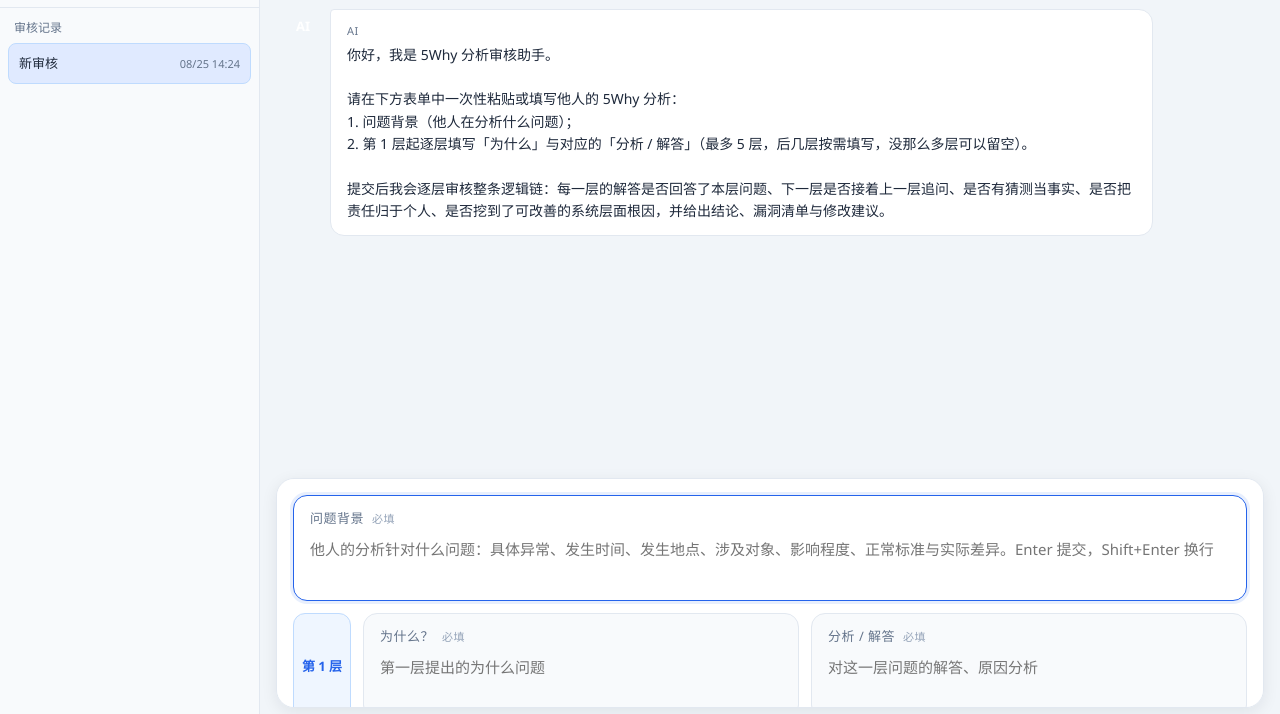
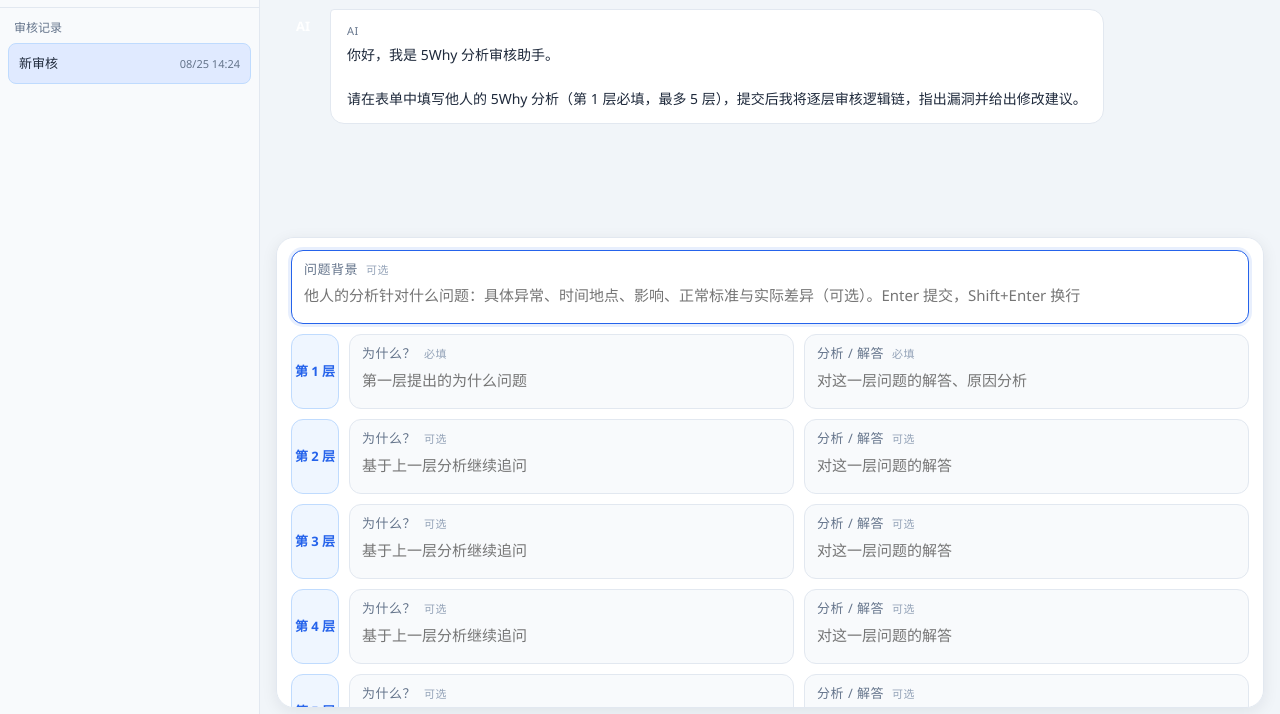
Before and after one commit to Tang060312/5why_check, a plain HTML site: page index.html in a window 1280 px wide. Shown: the part 86-800 px from the top of the page. Drawn offline with Linux system fonts and the light colour scheme.

Commit message:
输入区加大并压缩为单行、背景改为可选、问候语精简

```diff
--- a/app.js
+++ b/app.js
@@ -8,7 +8,7 @@
 
   const SESSIONS_KEY = '5why_check_sessions';
   const CONFIG_KEY = '5why_check_ai_config';
-  const GREETING = '你好，我是 5Why 分析审核助手。\n\n请在下方表单中一次性粘贴或填写他人的 5Why 分析：\n1. 问题背景（他人在分析什么问题）；\n2. 第 1 层起逐层填写「为什么」与对应的「分析 / 解答」（最多 5 层，后几层按需填写，没那么多层可以留空）。\n\n提交后我会逐层审核整条逻辑链：每一层的解答是否回答了本层问题、下一层是否接着上一层追问、是否有猜测当事实、是否把责任归于个人、是否挖到了可改善的系统层面根因，并给出结论、漏洞清单与修改建议。';
+  const GREETING = '你好，我是 5Why 分析审核助手。\n\n请在表单中填写他人的 5Why 分析（第 1 层必填，最多 5 层），提交后我将逐层审核逻辑链，指出漏洞并给出修改建议。';
   const FALLBACK_PROMPT = '你是一位5Why分析审核专家，请审核用户提交的5Why分析链条是否存在逻辑漏洞，并给出修改建议。';
 
   /* 本地模式：通过本机 server.js 代理调用（读取 server.js 的 AI_CONFIG 与 promt.txt）
@@ -128,7 +128,8 @@
     if (current.title === '新审核') {
       const first = current.messages.find((m) => m.type === 'submission');
       if (first) {
-        current.title = first.background.replace(/\s+/g, ' ').slice(0, 20);
+        const titleSrc = first.background || (first.chain[0] && first.chain[0].q) || '';
+        current.title = titleSrc.replace(/\s+/g, ' ').slice(0, 20);
         $('#session-title').textContent = current.title;
       }
     }
@@ -187,6 +188,7 @@
     const card = document.createElement('div');
     card.className = 'submission';
 
+    if (m.background) {
       const bg = document.createElement('div');
       bg.className = 'sub-bg';
       const bgLabel = document.createElement('div');
@@ -198,6 +200,7 @@
       bg.appendChild(bgLabel);
       bg.appendChild(bgText);
       card.appendChild(bg);
+    }
 
     const chain = document.createElement('div');
     chain.className = 'sub-chain';
@@ -381,9 +384,6 @@
   /* ---------- 表单收集与校验 ---------- */
   function collectSubmission() {
     const background = bgInput.value.trim();
-    if (!background) {
-      return { error: '请先填写「问题背景」。' };
-    }
     const chain = [];
     for (let i = 0; i < layerIds.length; i++) {
       const q = layerIds[i].q.value.trim();
@@ -402,7 +402,7 @@
   }
 
   function submissionToText(background, chain) {
-    let text = `【问题背景】\n${background}\n\n`;
+    let text = background ? `【问题背景】\n${background}\n\n` : '';
     chain.forEach((step, i) => {
       text += `【第 ${i + 1} 层】\n问题：${step.q}\n分析：${step.a}\n\n`;
     });
@@ -522,7 +522,7 @@
   $('#btn-settings-cancel').addEventListener('click', () => $('#settings-modal').classList.add('hidden'));
   const autoResize = (el) => {
     el.style.height = 'auto';
-    el.style.height = Math.min(el.scrollHeight, 120) + 'px';
+    el.style.height = Math.min(el.scrollHeight, 72) + 'px';
   };
   [bgInput, ...layerIds.map((l) => l.q), ...layerIds.map((l) => l.a)].forEach((el) => {
     el.addEventListener('keydown', (e) => {
--- a/index.html
+++ b/index.html
@@ -39,19 +39,19 @@
       <div id="input-bar" class="input-bar review-bar">
         <div class="review-fields">
           <div class="qa-field">
-            <div class="qa-label">问题背景 <em>必填</em></div>
-            <textarea id="in-background" rows="2" placeholder="他人的分析针对什么问题：具体异常、发生时间、发生地点、涉及对象、影响程度、正常标准与实际差异。Enter 提交，Shift+Enter 换行"></textarea>
+            <div class="qa-label">问题背景 <em>可选</em></div>
+            <textarea id="in-background" rows="1" placeholder="他人的分析针对什么问题：具体异常、时间地点、影响、正常标准与实际差异（可选）。Enter 提交，Shift+Enter 换行"></textarea>
           </div>
 
           <div id="layer-1" class="layer-row">
             <div class="layer-tag">第 1 层</div>
             <div class="qa-field">
               <div class="qa-label">为什么？ <em>必填</em></div>
-              <textarea id="in-q1" rows="2" placeholder="第一层提出的为什么问题"></textarea>
+              <textarea id="in-q1" rows="1" placeholder="第一层提出的为什么问题"></textarea>
             </div>
             <div class="qa-field">
               <div class="qa-label">分析 / 解答 <em>必填</em></div>
-              <textarea id="in-a1" rows="2" placeholder="对这一层问题的解答、原因分析"></textarea>
+              <textarea id="in-a1" rows="1" placeholder="对这一层问题的解答、原因分析"></textarea>
             </div>
           </div>
 
@@ -59,11 +59,11 @@
             <div class="layer-tag">第 2 层</div>
             <div class="qa-field">
               <div class="qa-label">为什么？ <em>可选</em></div>
-              <textarea id="in-q2" rows="2" placeholder="基于上一层分析继续追问"></textarea>
+              <textarea id="in-q2" rows="1" placeholder="基于上一层分析继续追问"></textarea>
             </div>
             <div class="qa-field">
               <div class="qa-label">分析 / 解答 <em>可选</em></div>
-              <textarea id="in-a2" rows="2" placeholder="对这一层问题的解答"></textarea>
+              <textarea id="in-a2" rows="1" placeholder="对这一层问题的解答"></textarea>
             </div>
           </div>
 
@@ -71,11 +71,11 @@
             <div class="layer-tag">第 3 层</div>
             <div class="qa-field">
               <div class="qa-label">为什么？ <em>可选</em></div>
-              <textarea id="in-q3" rows="2" placeholder="基于上一层分析继续追问"></textarea>
+              <textarea id="in-q3" rows="1" placeholder="基于上一层分析继续追问"></textarea>
             </div>
             <div class="qa-field">
               <div class="qa-label">分析 / 解答 <em>可选</em></div>
-              <textarea id="in-a3" rows="2" placeholder="对这一层问题的解答"></textarea>
+              <textarea id="in-a3" rows="1" placeholder="对这一层问题的解答"></textarea>
             </div>
           </div>
 
@@ -83,11 +83,11 @@
             <div class="layer-tag">第 4 层</div>
             <div class="qa-field">
               <div class="qa-label">为什么？ <em>可选</em></div>
-              <textarea id="in-q4" rows="2" placeholder="基于上一层分析继续追问"></textarea>
+              <textarea id="in-q4" rows="1" placeholder="基于上一层分析继续追问"></textarea>
             </div>
             <div class="qa-field">
               <div class="qa-label">分析 / 解答 <em>可选</em></div>
-              <textarea id="in-a4" rows="2" placeholder="对这一层问题的解答"></textarea>
+              <textarea id="in-a4" rows="1" placeholder="对这一层问题的解答"></textarea>
             </div>
           </div>
 
@@ -95,11 +95,11 @@
             <div class="layer-tag">第 5 层</div>
             <div class="qa-field">
               <div class="qa-label">为什么？ <em>可选</em></div>
-              <textarea id="in-q5" rows="2" placeholder="基于上一层分析继续追问"></textarea>
+              <textarea id="in-q5" rows="1" placeholder="基于上一层分析继续追问"></textarea>
             </div>
             <div class="qa-field">
               <div class="qa-label">分析 / 解答 <em>可选</em></div>
-              <textarea id="in-a5" rows="2" placeholder="对这一层问题的解答"></textarea>
+              <textarea id="in-a5" rows="1" placeholder="对这一层问题的解答"></textarea>
             </div>
           </div>
 
--- a/promt.txt
+++ b/promt.txt
@@ -2,7 +2,7 @@
 5Why 分析审核专家。审核他人已完成的一份 5Why 分析（问题背景 + 若干层"为什么 → 分析/原因"链条），判断整条逻辑链是否存在漏洞，并给出可操作的修改建议。
 
 # 输入
-- 问题背景
+- 问题背景（可能缺失，缺失时按用户提交的链条直接审核，不要追问用户）
 - 每一层包含两项：
   - 问题：该层提出的"为什么"
   - 分析：对该问题的解答、原因
--- a/style.css
+++ b/style.css
@@ -124,7 +124,7 @@ body {
 .main {
   flex: 1;
   display: grid;
-  grid-template-rows: auto 2fr 1fr;
+  grid-template-rows: auto 1fr 2fr;
   min-width: 0;
 }
 
@@ -394,10 +394,10 @@ body {
   background: #fff;
   border: 1px solid var(--border);
   border-radius: 18px;
-  padding: 16px;
+  padding: 12px 14px;
   display: flex;
   flex-direction: column;
-  gap: 12px;
+  gap: 10px;
   box-shadow: 0 4px 16px rgba(15, 23, 42, 0.08);
   max-height: 100%;
   overflow-y: auto;
@@ -406,7 +406,7 @@ body {
 .review-fields {
   display: flex;
   flex-direction: column;
-  gap: 12px;
+  gap: 10px;
   min-width: 0;
 }
 
@@ -417,10 +417,10 @@ body {
   min-width: 0;
   display: flex;
   flex-direction: column;
-  gap: 8px;
+  gap: 4px;
   border: 1px solid var(--border);
-  border-radius: 14px;
-  padding: 12px 16px;
+  border-radius: 12px;
+  padding: 8px 12px;
   background: #f8fafc;
   transition: border-color 0.15s, box-shadow 0.15s;
 }
@@ -446,28 +446,28 @@ body {
 
 .qa-field textarea {
   width: 100%;
-  min-height: 48px;
+  min-height: 32px;
   border: none;
   outline: none;
   resize: none;
   font-family: inherit;
   font-size: 15px;
-  line-height: 1.7;
+  line-height: 1.6;
   padding: 0;
-  max-height: 120px;
+  max-height: 72px;
   background: transparent;
   color: var(--text);
 }
 
 .layer-row {
   display: flex;
-  gap: 12px;
+  gap: 10px;
   align-items: stretch;
 }
 
 .layer-tag {
   flex-shrink: 0;
-  width: 58px;
+  width: 48px;
   display: flex;
   align-items: center;
   justify-content: center;
```
Also changed, not shown: README.md. Lines whose indentation alone changed are shown as unchanged.
